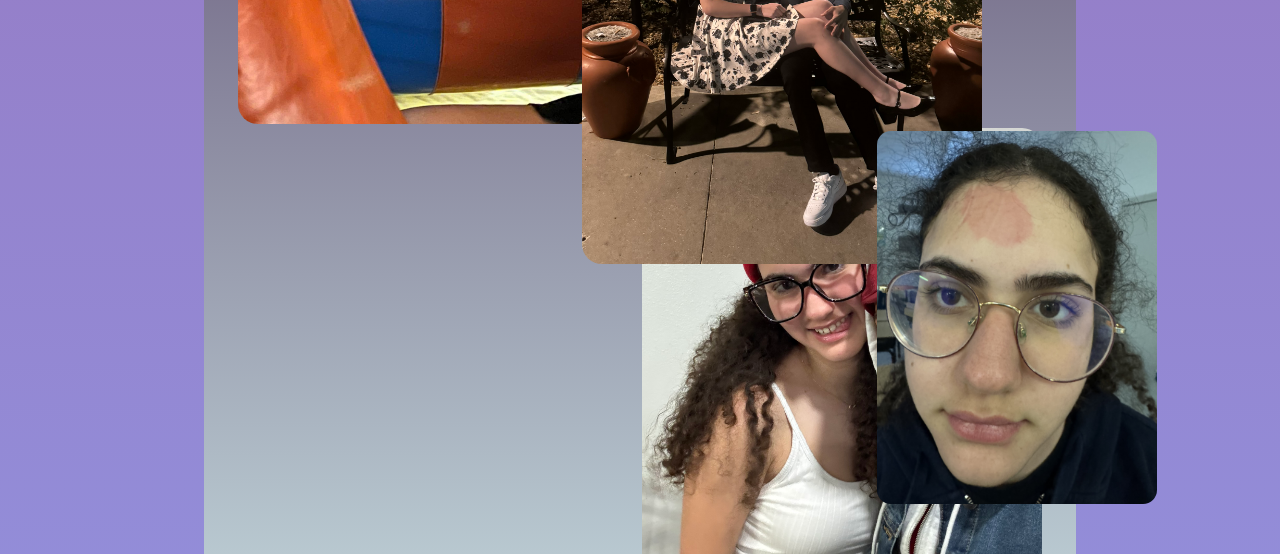
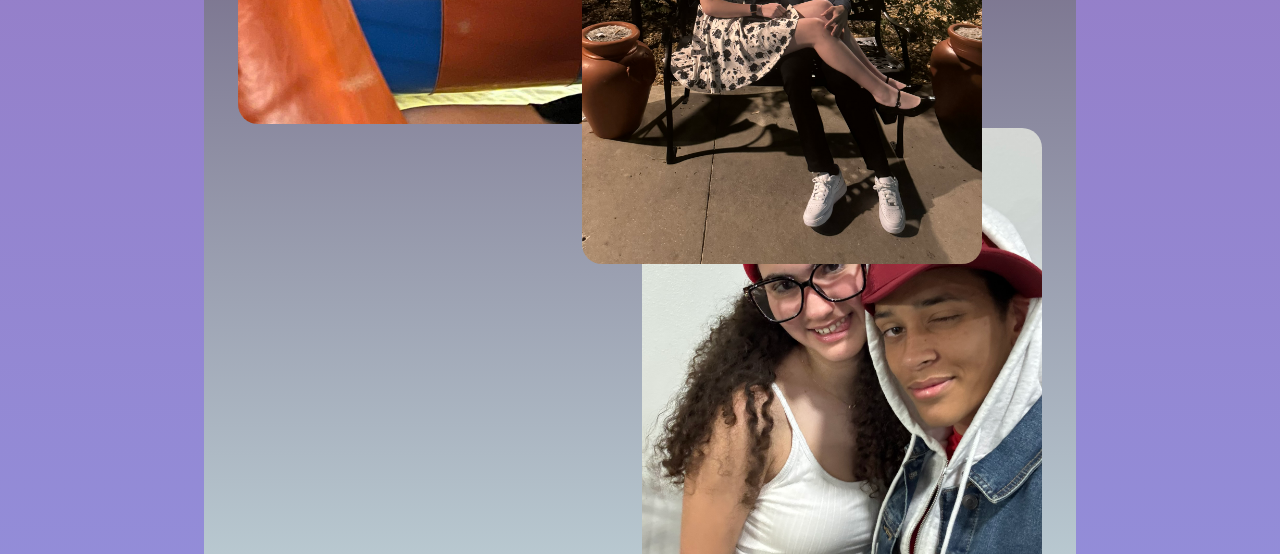
Before and after one commit to RaxPlay/Hamy-s-gift, a plain HTML site: page index.html in a window 1280 px wide. Shown: the part 2140-2694 px from the top of the page. Drawn offline with Linux system fonts and the light colour scheme.

Commit message:
Favicon funny icon to make my girlfriend mad

```diff
--- a/index.html
+++ b/index.html
@@ -4,6 +4,7 @@
     <meta charset="UTF-8">
     <meta name="viewport" content="width=device-width, initial-scale=1.0">
     <title>Feliz Cumple mi vida 🎉🎉</title>
+    <link rel="icon" type="image/png" href="imgs/IMG_5800.jpg">
     <link rel="stylesheet" href="style.css">
 </head>
 <body>
@@ -54,7 +55,6 @@
             <img src="imgs/IMG_5903.jpg" class="i5">
             <img src="imgs/WhatsApp Image 2025-05-29 at 15.14.24_c25e1fd7.jpg" class="i6">
             <img src="imgs/WhatsApp Image 2025-05-29 at 15.14.24_e4650427.jpg" class="i7">
-            <img src="imgs/IMG_5800.jpg" class="i8">
         </div>
     </section>
 
```
